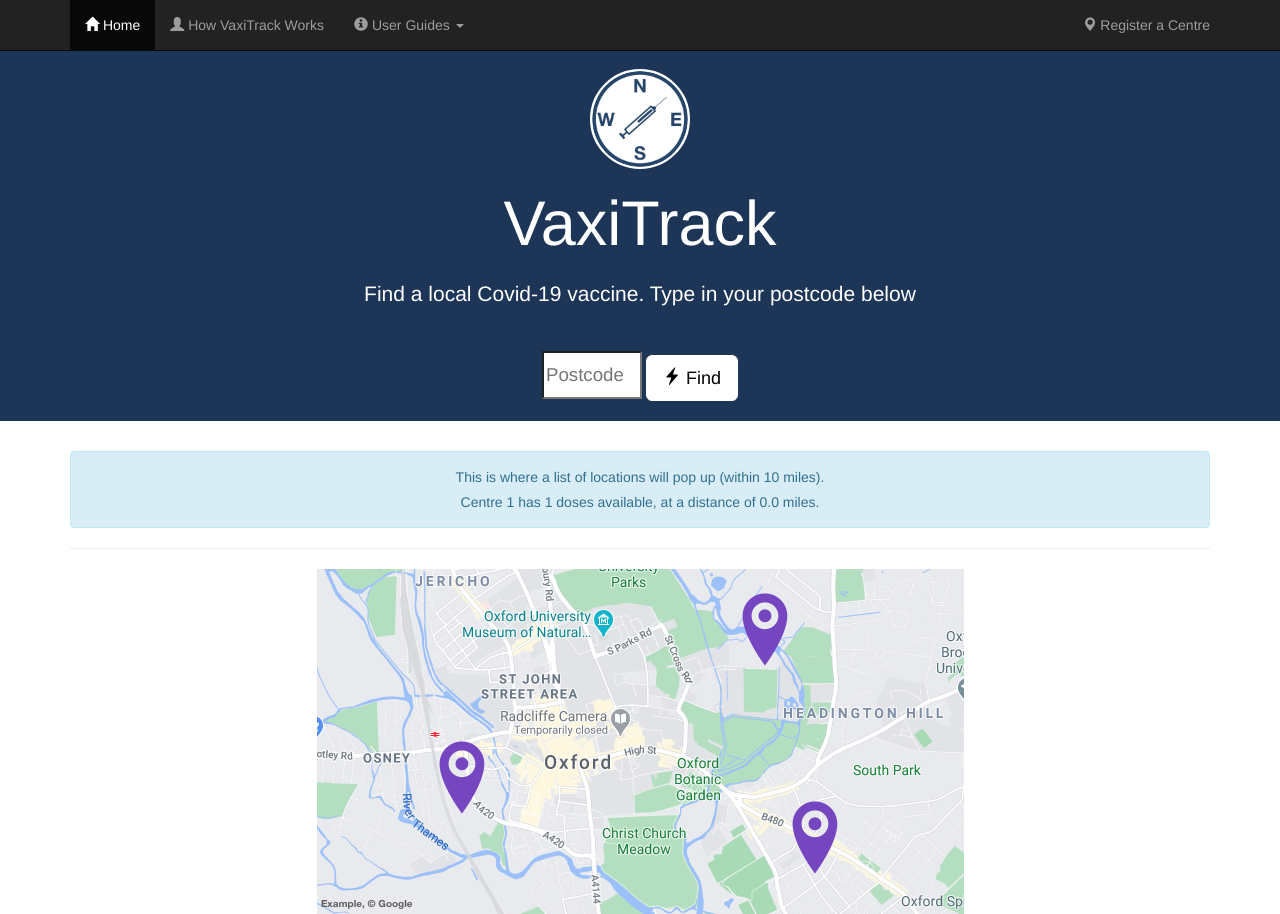
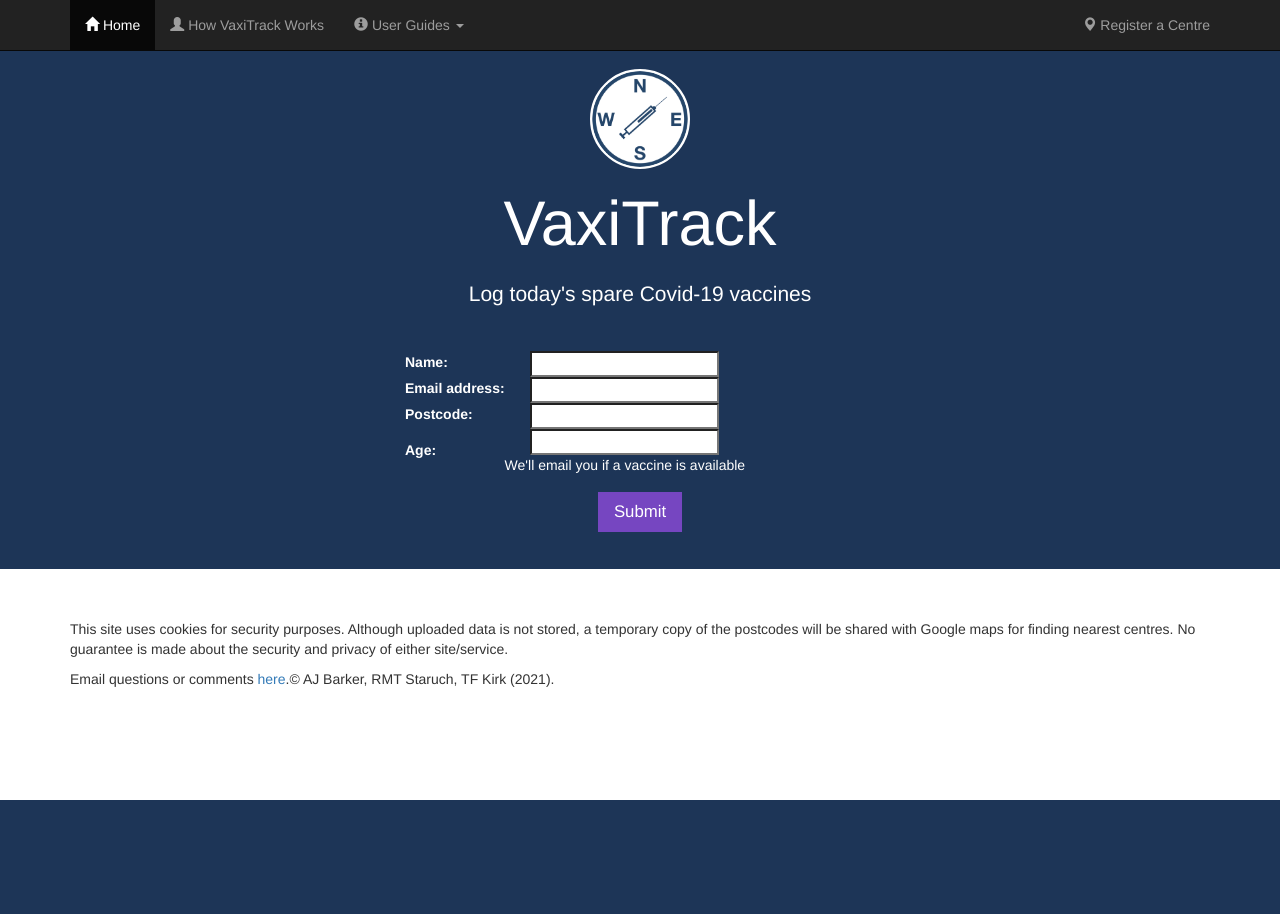
Before and after one commit to ajbarker93/vaxi_track, a Django app: page /userpage/ in a window 1280 px wide. Shown: the top 914 px of the page. After the commit the page ends 800 px from the top, so only its background shows below. Run offline with Django 3.2, Linux system fonts and the light colour scheme; tables that the repository leaves empty hold one stand-in row (values such as "Sample post"); some libraries are stand-ins or nearby versions.

Commit message:
Added email return for all input forms.

```diff
--- a/vaxitrack/forms.py
+++ b/vaxitrack/forms.py
@@ -1,18 +1,24 @@
 from django import forms
 from django.template.defaultfilters import mark_safe
 
-class BuildForm(forms.Form):
+class RegForm(forms.Form):
 
-    email = forms.EmailField(label='Email address',
-                help_text="Login code will be sent to NHS.net email", required=True)
+    cname = forms.CharField(label='Centre name', required=True, strip=True)
     pc = forms.CharField(label='Postcode',
                 required=True, strip=True)
-    name=forms.CharField(label='Centre name',
-                required=True, strip=True)
+    email =forms.CharField(label='NHS email',
+                required=True, help_text="Your login code will be sent to NHS.net email")
 
 class LogForm(forms.Form):
 
-    id = forms.CharField(label='Centre ID', required=True, strip=True)
+    id = forms.CharField(label='VaxiTrack ID', required=True, strip=True)
     doses_available = forms.CharField(label='Doses today',required=True, strip=True)
     start_time = forms.CharField(label='Time available',required=True, strip=True)
-    type = forms.CharField(label='Vax type', required=True, strip=True)
+    type = forms.CharField(label='Vax type', required=True, strip=True, help_text="Use 24hr format, e.g. 1500. Vax type is Pfizer or Oxford-AZ",)
+
+class UserForm(forms.Form):
+
+    name = forms.CharField(label='Name',required=True, strip=True)
+    email = forms.CharField(label='Email address', required=True)
+    postcode = forms.CharField(label='Postcode', required=True)
+    age = forms.CharField(label='Age',required=True, help_text="We'll email you if a vaccine is available")
--- a/vaxitrack/templates/base.html
+++ b/vaxitrack/templates/base.html
@@ -85,7 +85,7 @@
       text-align: center;
     }
     form {
-      max-width: 360px;
+      max-width: 470px;
       margin: auto;
       padding: 0px;
     }
--- a/vaxitrack/templates/regpage.html
+++ b/vaxitrack/templates/regpage.html
@@ -10,7 +10,7 @@
     </a>
     <h1>VaxiTrack</h1>
     <p>Register on VaxiTrack as a vaccination centre</p>
-    <form action="/build/" method="post" enctype="multipart/form-data" onsubmit="alert('Thank you, you will receive an email with your ID shortly.');">
+    <form action="" method="post" enctype="multipart/form-data" onsubmit="alert('Thank you, you will receive an email with your ID shortly.');">
         {% csrf_token %}
         <table>
             {{ form }}
--- a/vaxitrack/templates/userpage.html
+++ b/vaxitrack/templates/userpage.html
@@ -9,20 +9,16 @@
       <img src="{% static 'vt_logo_v1.png'%}"/>
     </a>
     <h1>VaxiTrack</h1>
-    <p>Find a local Covid-19 vaccine. Type in your postcode below</p>
-    <form action="/build/" method="post" enctype="multipart/form-data">
-      <input type="text" placeholder="Postcode" id="cpcode" name="cpcode" style="font-size: 14pt; height: 48px; width:100px; color:black;">  <type="button" class="btn btn-lg btn-white"><span class="glyphicon glyphicon-flash"></span> Find
+    <p>Register for a local Covid-19 vaccine. Sign up below to be notified</p>
+    <form action="" target="" method="post" enctype="multipart/form-data" onsubmit="alert('Thank you, you will receive an email if we have a spare vaccine.');">
+        {% csrf_token %}
+        <table>
+            {{ form }}
+        </table>
+        <input type="submit" value="Submit" id="submit_button"
+      style="background-color:#7646c1; font-size:120%;" target="">
     </form>
   </div>
-</div>
-<div class="container">
-  <div class="alert alert-info text-center" role="alert">
-    <p>This is where a list of locations will pop up (within 10 miles).</p>
-    {% for c_d in cent_dists %}
-      <p> Centre {{c_d.0.id}} has {{c_d.0.doses_available}} doses available, at a distance of {{c_d.1}} miles. </p>
-    {% endfor %}
-  </div>
-  <hr>
 </div>
 <div class="img-container">
   {% load static %}<img src="{% static 'ox_map_v1.png' %}">
--- a/vaxitrack/templates/vaxpage.html
+++ b/vaxitrack/templates/vaxpage.html
@@ -10,24 +10,15 @@
     </a>
     <h1>VaxiTrack</h1>
     <p>Log today's spare Covid-19 vaccines</p>
-    <form action="/build/" method="post" enctype="multipart/form-data" onsubmit="alert('Thank you for logging your vaccines.');">
+    <form action="" target="" method="post" enctype="multipart/form-data" onsubmit="alert('Thank you for logging your vaccines.');">
         {% csrf_token %}
         <table>
             {{ form }}
         </table>
         <input type="submit" value="Submit" id="submit_button"
-      style="background-color:#7646c1; font-size:120%;">
+      style="background-color:#7646c1; font-size:120%;" target="">
     </form>
   </div>
-</div>
-<div class="container">
-  <div class="alert alert-info text-center" role="alert">
-    <p>This is where a list of locations will pop up (within 10 miles).</p>
-    {% for c_d in cent_dists %}
-      <p> Centre {{c_d.0.id}} has {{c_d.0.doses_available}} doses available, at a distance of {{c_d.1}} miles. </p>
-    {% endfor %}
-  </div>
-  <hr>
 </div>
 
 {% include 'small_footer.html' %}
--- a/vaxitrack/urls.py
+++ b/vaxitrack/urls.py
@@ -8,6 +8,5 @@ urlpatterns = [
     path('userpage/', views.userpage, name="userpage"),
     path('vaxpage/', views.vaxpage, name="vaxpage"),
     path('regpage/', views.regpage, name="regpage"),
-    path('build/', views.regpage, name="regpage"),
-    path('build/', views.vaxpage, name="vaxpage")
+    path('build/', views.index, name="index")
 ]
--- a/vaxitrack/views.py
+++ b/vaxitrack/views.py
@@ -1,11 +1,16 @@
 from django.shortcuts import render
 from django.http import HttpResponse
+from django.conf import settings
+from django_q import tasks as qtasks
+from django.core.mail import send_mail
+from django.core.mail import EmailMultiAlternatives
+from django.template.loader import render_to_string
 
 from .models import Centre, User
-from .forms import BuildForm
-from .forms import LogForm
+from .forms import RegForm, LogForm, UserForm
 
 import numpy as np
+from random import randint
 
 # Create your views here.
 def index(request):
@@ -14,21 +19,49 @@ def index(request):
 
 def userpage(request):
     # return HttpResponse('Hello from Python!')
-    user = User.objects.all()[0]
-    cents = Centre.objects.all()
-    dists = [ np.linalg.norm(user.location - c.location, ord=2) for c in cents ]
-    cent_dists = list(zip(cents, dists))
-    return render(request, "userpage.html", {'cent_dists': cent_dists})
+    if request.method == 'GET':
+        form = UserForm()
+    else:
+        form = UserForm(request.POST)
+        name = str(form['name'].value())
+        age = str(form['age'].value())
+        pc = str(form['postcode'].value())
+        email = str(form['email'].value())
+        body = "Hi " + name + ". We will let you know if a vaccine is available today within 10 miles of " + pc + ". Thanks, VaxiTrack"
+        send_mail("VaxiTrack: Logged",body,"vaxitrack@gmail.com",[email],fail_silently=False)
+        form = UserForm()
+
+    return render(request, "vaxpage.html", {'form': form})
+
+
+    return render(request, "userpage.html", {'form': form})
 
 def vaxpage(request):
     # return HttpResponse('Hello from Python!')
-    form = LogForm()
-    user = User.objects.all()[0]
-    cents = Centre.objects.all()
-    dists = [ np.linalg.norm(user.location - c.location, ord=2) for c in cents ]
-    cent_dists = list(zip(cents, dists))
+    if request.method == 'GET':
+        form = LogForm()
+    else:
+        form = LogForm(request.POST)
+        doses_available = str(form['doses_available'].value())
+        type = str(form['type'].value())
+        start_time = str(form['start_time'].value())
+        body = "You have logged " + doses_available + " doses of " + type + " available at " + start_time + " today"
+        send_mail("VaxiTrack: Vaccines Logged",body,"vaxitrack@gmail.com",['ajbarker93@gmail.com'],fail_silently=False)
+        form = LogForm()
+
     return render(request, "vaxpage.html", {'form': form})
 
 def regpage(request):
-    form = BuildForm()
-    return render(request, "regpage.html",{'form': form })
+
+    if request.method == 'GET':
+        form = RegForm()
+    else:
+        form = RegForm(request.POST)
+        id = str(randint(1e6,1e7-1)) # save this to our db append
+        cname = str(form['cname'].value())
+        email = str(form['email'].value())
+        body = "Your VaxiTrack Centre ID for " + cname + " is: " +  id
+        send_mail("VaxiTrack Login Code",body,"vaxitrack@gmail.com",[email],fail_silently=False)
+        form = RegForm()
+
+    return render(request, "regpage.html", {'form': form})
--- a/vaxitracksite/settings.py
+++ b/vaxitracksite/settings.py
@@ -127,12 +127,12 @@ USE_L10N = True
 USE_TZ = True
 
 # Email settings
+EMAIL_BACKEND = 'django.core.mail.backends.smtp.EmailBackend'
 EMAIL_HOST = 'smtp.gmail.com'
 EMAIL_USE_TLS = True
+EMAIL_USE_SSL = False
 EMAIL_PORT = 587
 EMAIL_HOST_USER = 'vaxitrack@gmail.com'
-
-
 
 # Static files (CSS, JavaScript, Images)
 # https://docs.djangoproject.com/en/3.1/howto/static-files/
```
Also changed, not shown: vaxitrack/tasks.py (+6 -7 lines), 6 other files.
